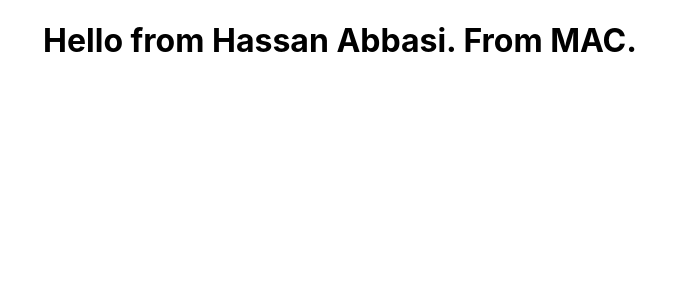
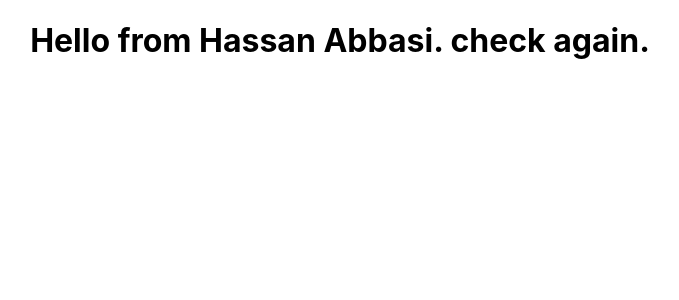
Before and after one commit to abbasihassan96/bootcamp-2020, a React (Create React App) app: page / in a window 1280 px wide. Shown: the top 300 px of the page, without its empty margins (300-979 px from the left). Built offline with nearby package versions, Linux system fonts and the light colour scheme.

Commit message:
Update App.js

```diff
--- a/src/App.js
+++ b/src/App.js
@@ -4,7 +4,7 @@ import "./App.css";
 function App() {
   return (
     <div className="App">
-      <h1>Hello from Hassan Abbasi. From MAC.</h1>
+      <h1>Hello from Hassan Abbasi. check again.</h1>
     </div>
   );
 }
```
